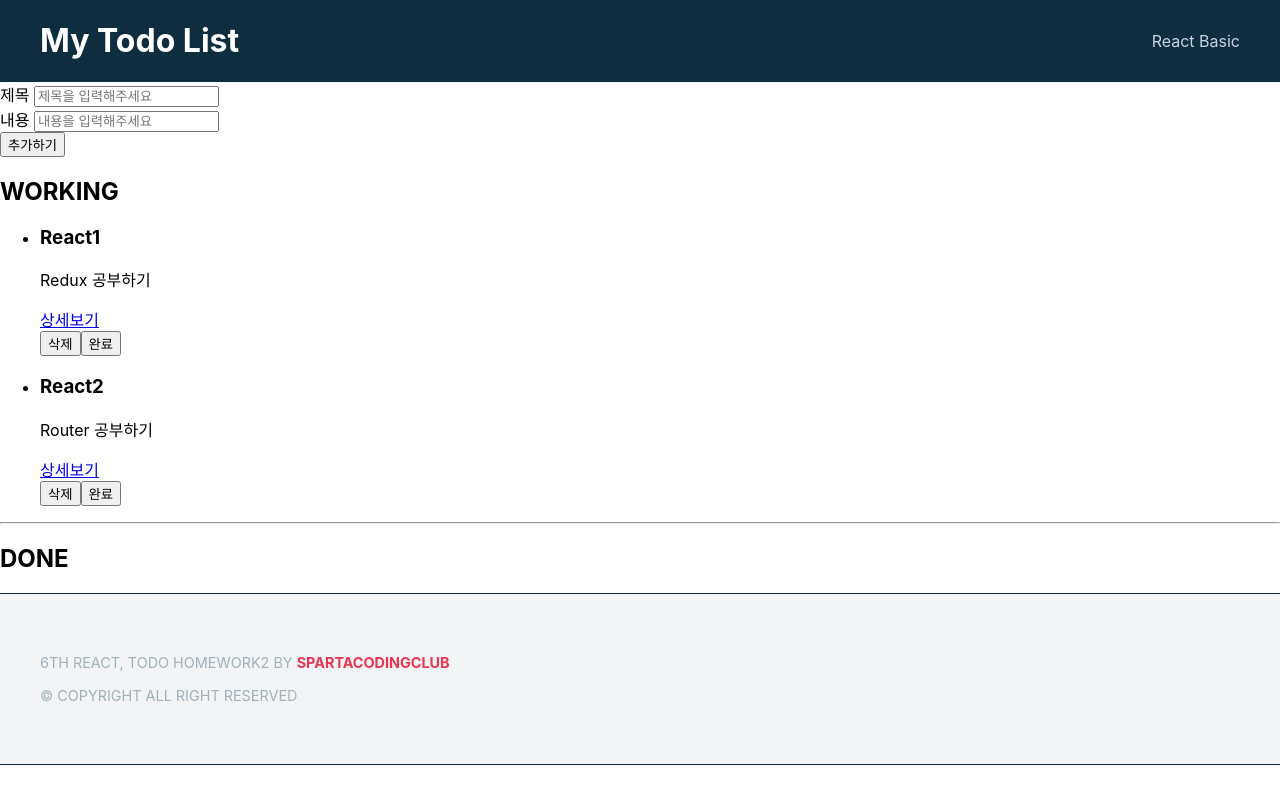
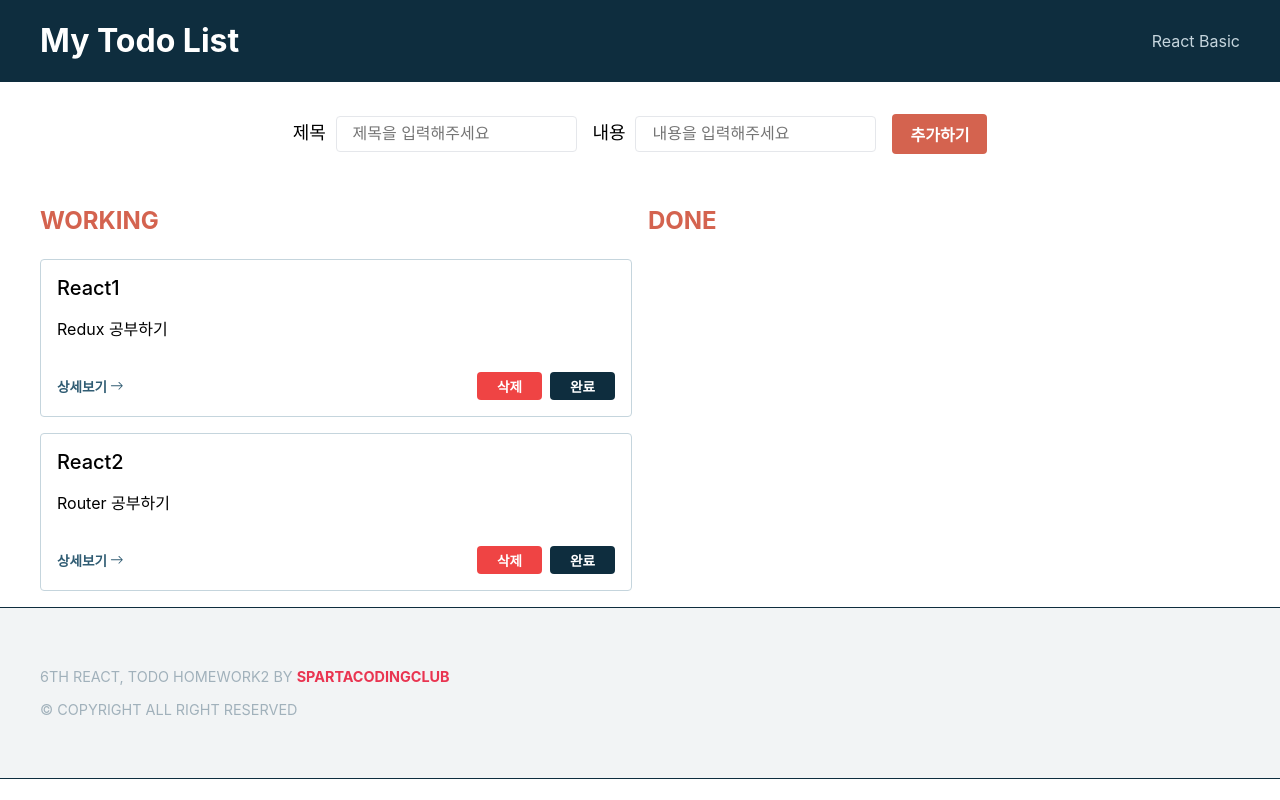
Before and after one commit to jiapril11/TodoList2, a React (Create React App) app: page / in a window 1280 px wide. Built offline with nearby package versions, Linux system fonts and the light colour scheme.

Commit message:
Style: todo관련 모든 컴포넌트 및 페이지 스타일 적용

```diff
--- a/package.json
+++ b/package.json
@@ -8,6 +8,7 @@
     "@testing-library/user-event": "^13.2.1",
     "react": "^18.2.0",
     "react-dom": "^18.2.0",
+    "react-icons": "^4.10.1",
     "react-redux": "^8.1.1",
     "react-router-dom": "^6.13.0",
     "react-scripts": "5.0.1",
--- a/src/components/TodoButton.jsx
+++ b/src/components/TodoButton.jsx
@@ -1,6 +1,27 @@
 import React from "react";
 import { useDispatch } from "react-redux";
 import { deleteTodo, changeIsdoneTodo } from "../redux/modules/todos";
+import styled from "styled-components";
+
+const StyledBtn = styled.button`
+  padding: 0.25rem 1.25rem;
+  font-size: 0.85rem;
+  font-weight: 700;
+  color: #fff;
+  border: 0;
+  border-radius: 4px;
+  cursor: pointer;
+  background-color: ${(props) =>
+    props.status === "delete"
+      ? "#ef4444"
+      : props.status === "cancel"
+      ? "#3F7E9A"
+      : "#0E2D3E"};
+
+  &:first-child {
+    margin-right: 8px;
+  }
+`;
 
 export default function TodoButton({ roleButton, todo }) {
   const dispatch = useDispatch();
@@ -13,8 +34,11 @@ export default function TodoButton({ roleButton, todo }) {
 
   const handleChangeStateTodo = (todo) => dispatch(changeIsdoneTodo(todo));
 
+  const styleButtonStatus =
+    roleButton === "delete" ? "delete" : todo.isDone ? "cancel" : "complete";
   return (
-    <button
+    <StyledBtn
+      status={styleButtonStatus}
       onClick={() =>
         roleButton === "delete"
           ? handleDeleteTodo(todo.id)
@@ -22,6 +46,6 @@ export default function TodoButton({ roleButton, todo }) {
       }
     >
       {roleButton === "delete" ? "삭제" : todo.isDone ? "취소" : "완료"}
-    </button>
+    </StyledBtn>
   );
 }
--- a/src/components/TodoCard.jsx
+++ b/src/components/TodoCard.jsx
@@ -1,21 +1,68 @@
 import React from "react";
 import { Link } from "react-router-dom";
 import TodoButton from "./TodoButton";
+import styled from "styled-components";
+import { BsArrowRight } from "react-icons/bs";
+
+const StyledLi = styled.li`
+  margin: 0 0 1rem 0;
+  padding: 1rem;
+  border: 1px solid #c5d5dd;
+  border-radius: 4px;
+  background-color: ${(props) =>
+    props.status === "true" ? "#f1f1f1" : "#fff"};
+
+  & h3 {
+    margin: 0 0 1rem;
+    font-size: 1.25rem;
+    font-weight: 500;
+    overflow-wrap: break-word;
+  }
+
+  & p {
+    margin: 0 0 2rem;
+    overflow-wrap: break-word;
+  }
+`;
+
+const StyledLinkWrap = styled.div`
+  display: flex;
+  justify-content: space-between;
+  align-items: center;
+
+  & .link-detail {
+    display: flex;
+    align-items: center;
+    gap: 3px;
+    font-size: 0.85rem;
+    text-decoration: none;
+    color: #305c73;
+    font-weight: 700;
+    cursor: pointer;
+
+    &:hover {
+      text-decoration: underline;
+    }
+  }
+`;
 
 export default function TodoCard({ todo }) {
+  const isDoneState = todo.isDone.toString();
   return (
-    <li key={todo.id}>
+    <StyledLi status={isDoneState}>
       <h3>{todo.title}</h3>
       <p>{todo.content}</p>
-      <div>
+      <StyledLinkWrap>
         <div>
-          <Link to={`/todo/${todo.id}`}>상세보기</Link>
+          <Link className="link-detail" to={`/todo/${todo.id}`}>
+            상세보기 <BsArrowRight />
+          </Link>
         </div>
         <div>
           <TodoButton roleButton={`delete`} todo={todo} />
           <TodoButton roleButton={`change`} todo={todo} />
         </div>
-      </div>
-    </li>
+      </StyledLinkWrap>
+    </StyledLi>
   );
 }
--- a/src/components/TodoForm.jsx
+++ b/src/components/TodoForm.jsx
@@ -3,6 +3,38 @@ import { useDispatch } from "react-redux";
 import { addTodo } from "../redux/modules/todos";
 import { useRef, useState } from "react";
 import { v4 as uuidv4 } from "uuid";
+import styled from "styled-components";
+
+const StyledFormInside = styled.div`
+  display: flex;
+  justify-content: center;
+  align-items: center;
+  gap: 1rem;
+  padding: 2rem;
+  font-size: 1.125rem;
+
+  & label {
+    margin-right: 5px;
+    font-weight: 500;
+  }
+
+  & input {
+    padding: 0.5rem 1rem;
+    border: 1px solid #e5e7eb;
+    border-radius: 4px;
+    font-size: 1rem;
+  }
+
+  & button {
+    padding: 0.5rem 1.125rem;
+    color: #fff;
+    font-weight: 700;
+    font-size: 1rem;
+    background-color: #d4634f;
+    border: 0;
+    border-radius: 4px;
+  }
+`;
 
 export default function TodoForm() {
   const dispatch = useDispatch();
@@ -30,7 +62,7 @@ export default function TodoForm() {
 
   return (
     <form onSubmit={(e) => handleSubmitTodo(e)}>
-      <div>
+      <StyledFormInside>
         <div>
           <label htmlFor="toDoTitle">제목 </label>
           <input
@@ -55,7 +87,7 @@ export default function TodoForm() {
           />
         </div>
         <button type="submit">추가하기</button>
-      </div>
+      </StyledFormInside>
     </form>
   );
 }
--- a/src/components/TodoList.jsx
+++ b/src/components/TodoList.jsx
@@ -1,20 +1,35 @@
 import React from "react";
 import { useSelector } from "react-redux";
 import TodoCard from "./TodoCard";
+import styled from "styled-components";
+
+const StyleArticle = styled.article`
+  & h2 {
+    margin-bottom: 1.5rem;
+    color: #d4634f;
+    font-weight: 700;
+  }
+
+  & ul {
+    margin: 0;
+    padding: 0;
+    list-style: none;
+  }
+`;
 
 export default function TodoList({ isDoneState }) {
   const todos = useSelector((state) => state.todos);
 
   return (
-    <article>
+    <StyleArticle>
       <h2>{isDoneState ? "DONE" : "WORKING"}</h2>
       <ul>
         {todos
           .filter((todo) => todo.isDone === isDoneState)
           .map((todo) => (
-            <TodoCard todo={todo} />
+            <TodoCard key={todo.id} todo={todo} />
           ))}
       </ul>
-    </article>
+    </StyleArticle>
   );
 }
--- a/src/pages/Todo.jsx
+++ b/src/pages/Todo.jsx
@@ -1,6 +1,60 @@
 import React from "react";
 import { useParams, useNavigate } from "react-router-dom";
 import { useSelector } from "react-redux";
+import styled from "styled-components";
+import { AiOutlineArrowLeft } from "react-icons/ai";
+
+const StyledArticle = styled.article`
+  margin: 0 auto;
+  padding: 200px 0;
+
+  & > div {
+    position: relative;
+    width: 700px;
+    margin: 0 auto;
+    padding: 2rem;
+    border: 2px solid #d4634f;
+    border-radius: 4px;
+    box-shadow: 0 0.5rem 1rem #e77a7a42;
+  }
+
+  & h2 {
+    margin: 0 0 1.5rem;
+  }
+
+  & p {
+    margin: 0;
+    font-size: 1rem;
+  }
+
+  & button {
+    position: absolute;
+    top: 1rem;
+    right: 1rem;
+    display: flex;
+    font-size: 0.85rem;
+    font-weight: 700;
+    border: 0;
+    background-color: transparent;
+    cursor: pointer;
+    transition: 0.3s;
+
+    &:hover {
+      color: #d4634f;
+    }
+  }
+`;
+
+const StyledBottomDiv = styled.div`
+  display: flex;
+  justify-content: space-between;
+  margin-top: 2rem;
+  color: #777;
+
+  & p {
+    font-size: 0.9rem;
+  }
+`;
 
 export default function Todo() {
   const params = useParams();
@@ -8,17 +62,22 @@ export default function Todo() {
   const foundTodo = todos.find((todo) => String(todo.id) === params.id);
   const navigate = useNavigate();
   return (
-    <article>
-      <h2>{foundTodo.title} </h2>
+    <StyledArticle>
+      <div>
+        <h2>{foundTodo.title} </h2>
 
-      <p>{foundTodo.content}</p>
+        <p>{foundTodo.content}</p>
 
-      <div>
-        <p>{foundTodo.isDone ? "완료" : "미완료"}</p>
-        <p>ID: {foundTodo.id}</p>
+        <StyledBottomDiv>
+          <p>상태: {foundTodo.isDone ? "완료" : "미완료"}</p>
+          <p>ID: {foundTodo.id}</p>
+        </StyledBottomDiv>
+
+        <button onClick={() => navigate(-1)}>
+          <AiOutlineArrowLeft />
+          이전으로
+        </button>
       </div>
-
-      <button onClick={() => navigate(-1)}>이전으로</button>
-    </article>
+    </StyledArticle>
   );
 }
--- a/src/pages/TodoApp.jsx
+++ b/src/pages/TodoApp.jsx
@@ -1,15 +1,24 @@
+import Inner from "../components/Inner";
 import TodoForm from "../components/TodoForm";
 import TodoList from "../components/TodoList";
+import styled from "styled-components";
+
+const StyledSection = styled.section`
+  display: grid;
+  grid-template-columns: repeat(2, minMax(0, 1fr));
+  gap: 1rem;
+`;
 
 export default function TodoApp() {
   return (
     <main>
-      <TodoForm />
-      <section>
-        <TodoList isDoneState={false} />
-        <hr />
-        <TodoList isDoneState={true} />
-      </section>
+      <Inner>
+        <TodoForm />
+        <StyledSection>
+          <TodoList isDoneState={false} />
+          <TodoList isDoneState={true} />
+        </StyledSection>
+      </Inner>
     </main>
   );
 }
```
Also changed, not shown: 1 other file (tests, documents, lock files or other folders).
